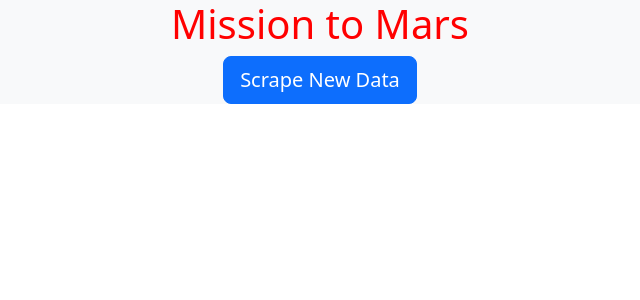
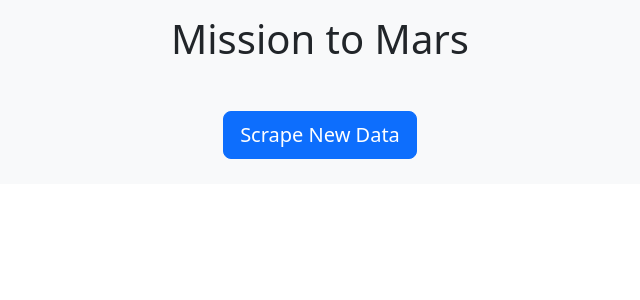
Before and after one commit to j-eikens/web-scraping-challenge, a Flask app: page / in a window 1280 px wide. Shown: the top 300 px of the page, without its empty margins (320-960 px from the left). Run offline with Flask 2, Linux system fonts and the light colour scheme; data that the repository does not hold is empty; some libraries are stand-ins or nearby versions.

Commit message:
final version

```diff
--- a/css/style.css
+++ /dev/null
@@ -1,9 +0,0 @@
-#featured_img {
-padding: 20px;
-background-color: red;
-
-}
-
-h1 {
-    color:red;
-}
--- a/scrape_mars.py
+++ b/scrape_mars.py
@@ -44,7 +44,7 @@ def scrape():
     mars_table = tables[0]
     mars_table = mars_table.rename({0: "Description", 1:"Mars", 2:"Earth" }, axis='columns')
     mars_table = mars_table.set_index('Description')
-    html_table = mars_table.to_html()
+    html_table = mars_table.to_html(justify='left', classes="table table-bordered")
 
     #scrapping Mars Hemispheres
     executable_path = {'executable_path': ChromeDriverManager().install()}
--- /dev/null
+++ b/static/style.css
@@ -0,0 +1,7 @@
+#top_bar {
+    padding: 15px;
+}
+
+#mid_bar {
+    padding: 25px;
+}
--- a/templates/index.html
+++ b/templates/index.html
@@ -7,18 +7,19 @@
   <meta http-equiv="X-UA-Compatible" content="ie=edge">
   <title>Mission to Mars</title>
 
-  <link rel="stylesheet" href="https://cdn.jsdelivr.net/npm/bootstrap@5.2.0/dist/css/bootstrap.min.css">
-  <link rel="stylesheet" type="text/css" href="../css/style.css">
+  <link href="https://cdn.jsdelivr.net/npm/bootstrap@5.2.0/dist/css/bootstrap.min.css" rel="stylesheet" integrity="sha384-gH2yIJqKdNHPEq0n4Mqa/HGKIhSkIHeL5AyhkYV8i59U5AR6csBvApHHNl/vI1Bx" crossorigin="anonymous">
+
+  <link rel="stylesheet" type="text/css" href="../static/style.css">
 
 
 
 </head>
 
 <body>
-  <div class="container-fluid bg-light">
-    <div class="jumbotron text-center">
-      <h1>Mission to Mars</h1>
-      <p><a class="btn btn-primary btn-lg" href="/scrape" role="button">Scrape New Data</a></p>
+  <div  class="container-fluid bg-light">
+    <div  class="jumbotron text-center">
+      <h1 id="top_bar">Mission to Mars</h1>
+      <p id="mid_bar"><a class="btn btn-primary btn-lg" href="/scrape" role="button">Scrape New Data</a></p>
     </div>
   </div>
 
```
Also changed, not shown: final_application_1.png (added), final_application_2.png (added).
